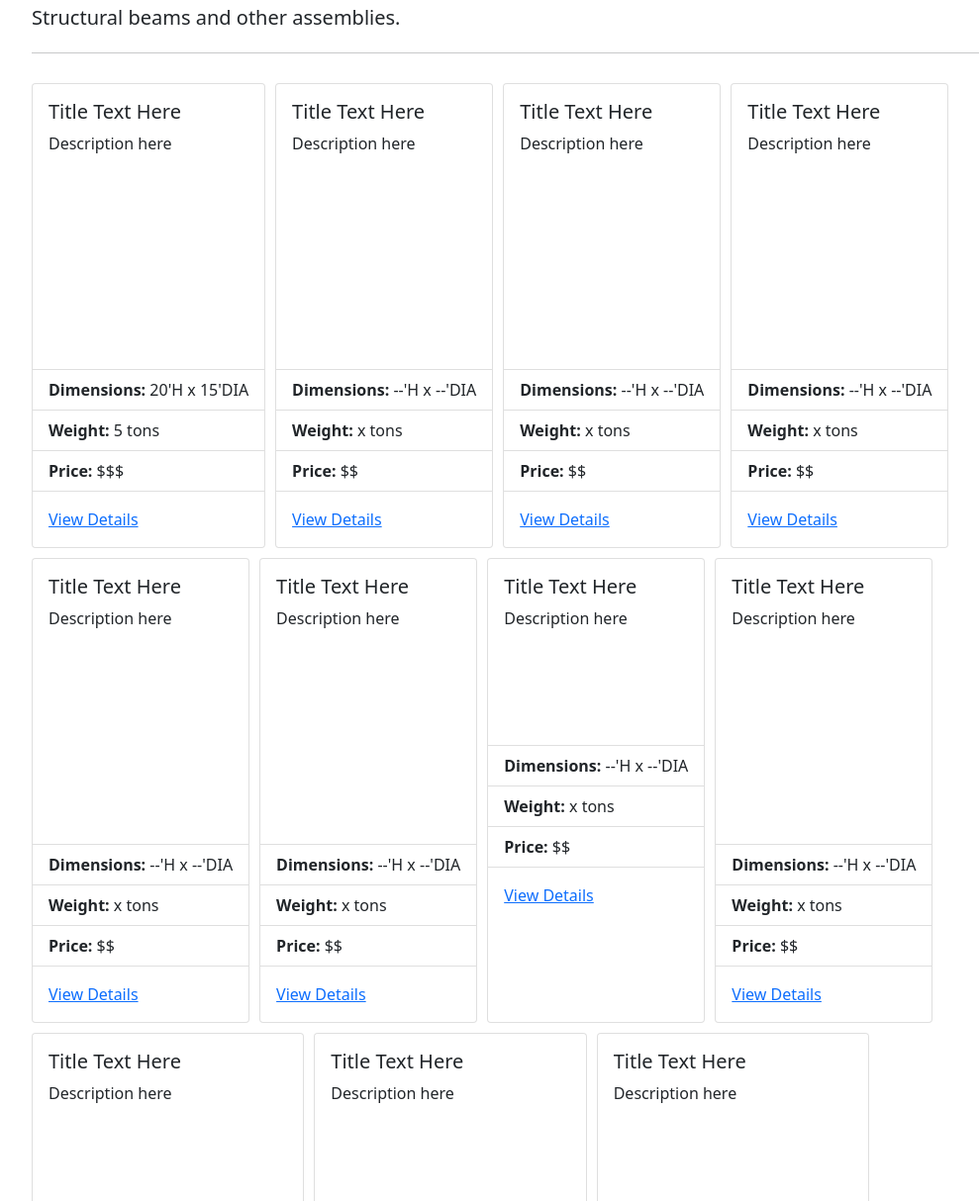
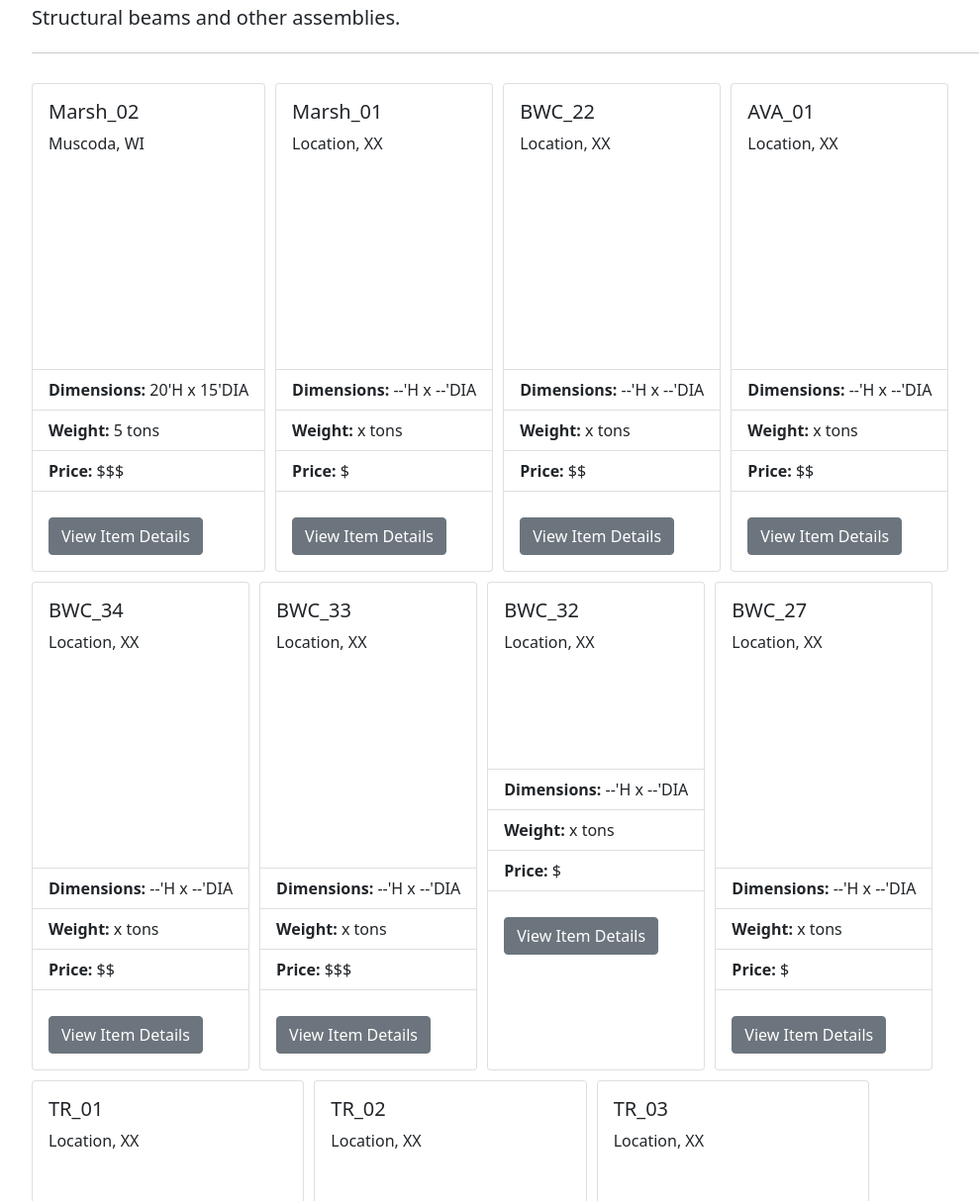
Before and after one commit to kevin-stew/tree-inventory-demo, a plain HTML site: page index.html in a window 1280 px wide. Shown: the part 86-1300 px from the top of the page at 99% size, without its empty margins (50-1039 px from the left). Drawn offline with nearby package versions, Linux system fonts and the light colour scheme.

Commit message:
second commit

```diff
--- a/index.html
+++ b/index.html
@@ -4,7 +4,7 @@
 <meta charset="UTF-8">
 <meta name="viewport" content="width=device-width, initial-scale=1.0">
 <meta http-equiv="X-UA-Compatible" content="ie=edge">
-<meta name="Description" content="Enter your description here"/>
+<meta name="Description" content="Enter your Location, XX"/>
 <link rel="stylesheet" href="https://cdnjs.cloudflare.com/ajax/libs/twitter-bootstrap/5.1.0/css/bootstrap.min.css">
 <link rel="stylesheet" href="https://cdnjs.cloudflare.com/ajax/libs/font-awesome/5.15.4/css/all.min.css">
 <link rel="stylesheet" href="assets/css/style.css">
@@ -22,8 +22,8 @@
 
         <div class="card">
             <div class="card-body">
-                <h5 class="card-title">Title Text Here</h5>
-                <p class="card-text">Description here</p>
+                <h5 class="card-title">Marsh_02</h5>
+                <p class="card-text">Muscoda, WI</p>
             </div>
             <div class="model3d">
             <model-viewer src="assets/3D/14_decorative.glb"
@@ -40,14 +40,14 @@
                 <li class="list-group-item"><b>Price:</b> $$$</li>
             </ul>
             <div class="card-body card-links">
-                <a href="example.html" class="card-link" id="update">View Details</a>
+                <a href="example.html" class="btn btn-secondary">View Item Details</a>
             </div>
         </div>
 
         <div class="card">
             <div class="card-body">
-                <h5 class="card-title">Title Text Here</h5>
-                <p class="card-text">Description here</p>
+                <h5 class="card-title">Marsh_01</h5>
+                <p class="card-text">Location, XX</p>
             </div>
             <div class="model3d">
             <model-viewer src="assets/3D/10_decorative.glb"
@@ -61,18 +61,18 @@
             <ul class="list-group list-group-flush">
                 <li class="list-group-item"><b>Dimensions:</b> --'H x --'DIA</li>
                 <li class="list-group-item"><b>Weight:</b> x tons</li>
-                <li class="list-group-item"><b>Price:</b> $$</li>
+                <li class="list-group-item"><b>Price:</b> $</li>
             </ul>
             <div class="card-body card-links">
-                <a href="#" class="card-link" id="update">View Details</a>
+                <a href="#" class="btn btn-secondary">View Item Details</a>
             </div>
         </div>
 
 
         <div class="card">
             <div class="card-body">
-                <h5 class="card-title">Title Text Here</h5>
-                <p class="card-text">Description here</p>
+                <h5 class="card-title">BWC_22</h5>
+                <p class="card-text">Location, XX</p>
             </div>
             <div class="model3d">
             <model-viewer src="assets/3D/8_decorative.glb"
@@ -89,15 +89,15 @@
                 <li class="list-group-item"><b>Price:</b> $$</li>
             </ul>
             <div class="card-body card-links">
-                <a href="#" class="card-link" id="update">View Details</a>
+                <a href="#" class="btn btn-secondary">View Item Details</a>
             </div>
         </div>
 
 
         <div class="card">
             <div class="card-body">
-                <h5 class="card-title">Title Text Here</h5>
-                <p class="card-text">Description here</p>
+                <h5 class="card-title">AVA_01</h5>
+                <p class="card-text">Location, XX</p>
             </div>
             <div class="model3d">
             <model-viewer src="assets/3D/5_decorative.glb"
@@ -114,15 +114,15 @@
                 <li class="list-group-item"><b>Price:</b> $$</li>
             </ul>
             <div class="card-body card-links">
-                <a href="#" class="card-link" id="update">View Details</a>
+                <a href="#" class="btn btn-secondary">View Item Details</a>
             </div>
         </div>
 
 
         <div class="card">
             <div class="card-body">
-                <h5 class="card-title">Title Text Here</h5>
-                <p class="card-text">Description here</p>
+                <h5 class="card-title">BWC_34</h5>
+                <p class="card-text">Location, XX</p>
             </div>
             <div class="model3d">
             <model-viewer src="assets/3D/9_decorative.glb"
@@ -139,14 +139,14 @@
                 <li class="list-group-item"><b>Price:</b> $$</li>
             </ul>
             <div class="card-body card-links">
-                <a href="#" class="card-link" id="update">View Details</a>
+                <a href="#" class="btn btn-secondary">View Item Details</a>
             </div>
         </div>
 
         <div class="card">
             <div class="card-body">
-                <h5 class="card-title">Title Text Here</h5>
-                <p class="card-text">Description here</p>
+                <h5 class="card-title">BWC_33</h5>
+                <p class="card-text">Location, XX</p>
             </div>
             <div class="model3d">
             <model-viewer src="assets/3D/13_decorative.glb"
@@ -160,18 +160,18 @@
             <ul class="list-group list-group-flush">
                 <li class="list-group-item"><b>Dimensions:</b> --'H x --'DIA</li>
                 <li class="list-group-item"><b>Weight:</b> x tons</li>
-                <li class="list-group-item"><b>Price:</b> $$</li>
+                <li class="list-group-item"><b>Price:</b> $$$</li>
             </ul>
             <div class="card-body card-links">
-                <a href="#" class="card-link" id="update">View Details</a>
+                <a href="#" class="btn btn-secondary">View Item Details</a>
             </div>
         </div>
 
 
         <div class="card">
             <div class="card-body">
-                <h5 class="card-title">Title Text Here</h5>
-                <p class="card-text">Description here</p>
+                <h5 class="card-title">BWC_32</h5>
+                <p class="card-text">Location, XX</p>
             </div>
             <div class="model1d">
             <model-viewer src="assets/3D/12_decorative.glb"
@@ -185,18 +185,18 @@
             <ul class="list-group list-group-flush">
                 <li class="list-group-item"><b>Dimensions:</b> --'H x --'DIA</li>
                 <li class="list-group-item"><b>Weight:</b> x tons</li>
-                <li class="list-group-item"><b>Price:</b> $$</li>
+                <li class="list-group-item"><b>Price:</b> $</li>
             </ul>
             <div class="card-body card-links">
-                <a href="#" class="card-link" id="update">View Details</a>
+                <a href="#" class="btn btn-secondary">View Item Details</a>
             </div>
         </div>
 
 
         <div class="card">
             <div class="card-body">
-                <h5 class="card-title">Title Text Here</h5>
-                <p class="card-text">Description here</p>
+                <h5 class="card-title">BWC_27</h5>
+                <p class="card-text">Location, XX</p>
             </div>
             <div class="model3d">
             <model-viewer src="assets/3D/11_decorative.glb"
@@ -210,17 +210,17 @@
             <ul class="list-group list-group-flush">
                 <li class="list-group-item"><b>Dimensions:</b> --'H x --'DIA</li>
                 <li class="list-group-item"><b>Weight:</b> x tons</li>
-                <li class="list-group-item"><b>Price:</b> $$</li>
+                <li class="list-group-item"><b>Price:</b> $</li>
             </ul>
             <div class="card-body card-links">
-                <a href="#" class="card-link" id="update">View Details</a>
+                <a href="#" class="btn btn-secondary">View Item Details</a>
             </div>
         </div>
 
         <div class="card">
             <div class="card-body">
-                <h5 class="card-title">Title Text Here</h5>
-                <p class="card-text">Description here</p>
+                <h5 class="card-title">TR_01</h5>
+                <p class="card-text">Location, XX</p>
             </div>
             <div class="model3d">
             <model-viewer src="assets/3D/4_decorative.glb"
@@ -237,15 +237,15 @@
                 <li class="list-group-item"><b>Price:</b> $$</li>
             </ul>
             <div class="card-body card-links">
-                <a href="#" class="card-link" id="update">View Details</a>
+                <a href="#" class="btn btn-secondary">View Item Details</a>
             </div>
         </div>
 
 
         <div class="card">
             <div class="card-body">
-                <h5 class="card-title">Title Text Here</h5>
-                <p class="card-text">Description here</p>
+                <h5 class="card-title">TR_02</h5>
+                <p class="card-text">Location, XX</p>
             </div>
             <div class="model3d">
             <model-viewer src="assets/3D/3_decorative.glb"
@@ -259,18 +259,18 @@
             <ul class="list-group list-group-flush">
                 <li class="list-group-item"><b>Dimensions:</b> 10'H x 1.5'W x 10'L</li>
                 <li class="list-group-item"><b>Weight:</b> 5 tons</li>
-                <li class="list-group-item"><b>Price:</b> $$</li>
+                <li class="list-group-item"><b>Price:</b> $$$</li>
             </ul>
             <div class="card-body card-links">
-                <a href="#" class="card-link" id="update">View Details</a>
+                <a href="#" class="btn btn-secondary">View Item Details</a>
             </div>
         </div>
 
 
         <div class="card">
             <div class="card-body">
-                <h5 class="card-title">Title Text Here</h5>
-                <p class="card-text">Description here</p>
+                <h5 class="card-title">TR_03</h5>
+                <p class="card-text">Location, XX</p>
             </div>
             <div class="model3d">
             <model-viewer src="assets/3D/2_decorative.glb"
@@ -284,17 +284,17 @@
             <ul class="list-group list-group-flush">
                 <li class="list-group-item"><b>Dimensions:</b> 10'H x 1.5'W x 25'L</li>
                 <li class="list-group-item"><b>Weight:</b> 10 tons</li>
-                <li class="list-group-item"><b>Price:</b> $$</li>
+                <li class="list-group-item"><b>Price:</b> $$$$</li>
             </ul>
             <div class="card-body card-links">
-                <a href="#" class="card-link" id="update">View Details</a>
+                <a href="#" class="btn btn-secondary">View Item Details</a>
             </div>
         </div>
 
         <div class="card">
             <div class="card-body">
-                <h5 class="card-title">Title Text Here</h5>
-                <p class="card-text">Description here</p>
+                <h5 class="card-title">TR_04</h5>
+                <p class="card-text">Location, XX</p>
             </div>
             <div class="model3d">
             <model-viewer src="assets/3D/1_decorative.glb"
@@ -308,10 +308,10 @@
             <ul class="list-group list-group-flush">
                 <li class="list-group-item"><b>Dimensions:</b> 10'H x 1.5'W x 27'L</li>
                 <li class="list-group-item"><b>Weight:</b> 9 tons</li>
-                <li class="list-group-item"><b>Price:</b> $$</li>
+                <li class="list-group-item"><b>Price:</b> $$$$</li>
             </ul>
             <div class="card-body card-links">
-                <a href="#" class="card-link" id="update">View Details</a>
+                <a href="#" class="btn btn-secondary">View Item Details</a>
             </div>
         </div>
 
```
